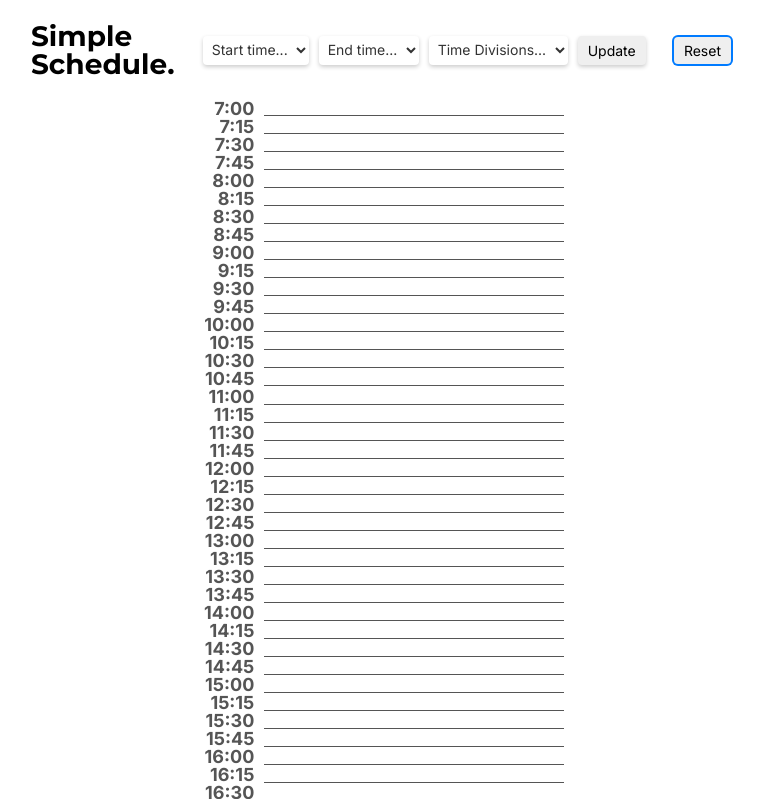
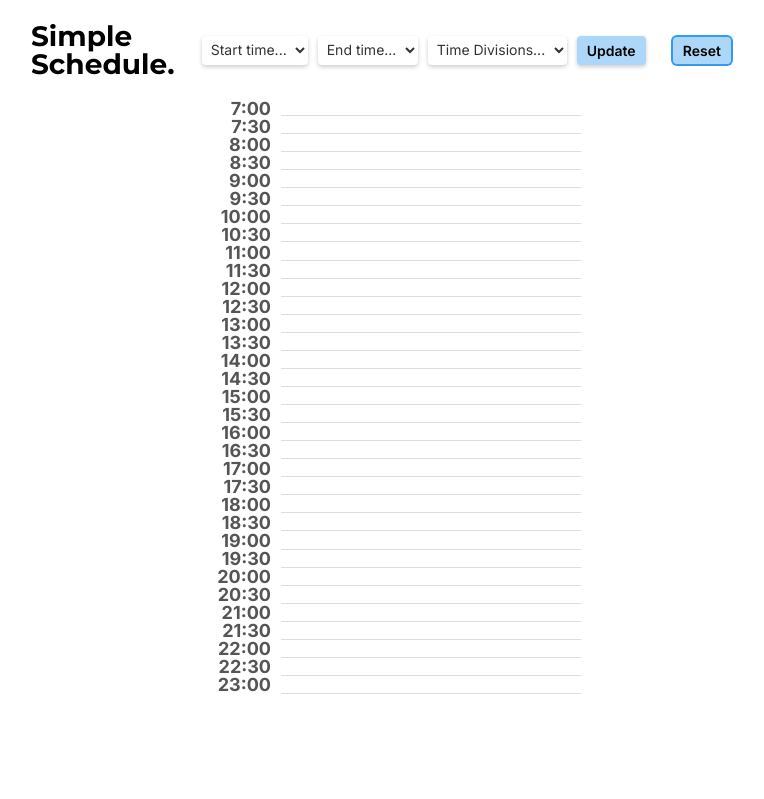
Before and after one commit to loganhartford/simple-schedule, a plain HTML site: page index.html in a window 1280 px wide. Both pictures are taken after a click on the button "Reset". Shown: the top 799 px of the page, without its empty margins (259-1023 px from the left). Drawn offline with Linux system fonts and the light colour scheme.

Commit message:
sunday nigh

```diff
--- a/src/css/style.css
+++ b/src/css/style.css
@@ -3,8 +3,9 @@
 /**************************/
 
 :root {
-  --main-color: #007bff;
+  --main-color: #339af0;
   --main-text-grey: #555;
+  --light-grey: #ddd;
 }
 
 * {
@@ -70,15 +71,22 @@ body {
 .btn {
   font-family: 'Inter', sans-serif;
   font-size: 1.4rem;
+  font-weight: 600;
   border: none;
   border-radius: 4px;
   padding: 0.5rem 1rem;
+  background-color: #add7f9;
   cursor: pointer;
   outline: none;
   box-shadow: 0 2px 4px rgba(0, 0, 0, 0.2);
+  transition: all 0.2s ease-in-out;
 }
 
-.
+.btn:hover {
+  transform: scale(1.05);
+  background-color: var(--main-color);
+  /* box-shadow: 0 2px 4px rgba(0, 0, 0, 0.2); */
+}
 
 /**************************/
 /* SCHEDULE SECTION */
@@ -130,10 +138,18 @@ body {
   font-size: 1.8rem;
   height: 1.6rem;
   border: none;
-  border-bottom: 1px solid var(--main-text-grey);
+  border-bottom: 1px solid var(--light-grey);
+  transition: all 0.2s;
+}
+
+.schedule-input:hover {
+  transform: scale(1.05);
+  border-radius: 4px;
+  box-shadow: 0 2px 4px rgba(0, 0, 0, 0.2);
 }
 
 .schedule-input:focus {
+  transform: scale(1);
   outline: none;
   border-radius: 4px;
   box-shadow: 0 0 0 2px var(--main-color);
--- a/src/js/controller.js
+++ b/src/js/controller.js
@@ -74,7 +74,10 @@ const _updateActivities = function (activeInput) {
     model.state.activities[activeInput.id] = activeInput.value;
     console.log(model.state);
     console.log(model.state.activities[activeInput.id]);
+    activeInput.style.borderBottom = '1px solid var(--main-text-grey)';
+    return;
   }
+  activeInput.style.borderBottom = '1px solid var(--light-grey)';
 };
 
 const init = function () {
@@ -90,10 +93,10 @@ init();
 
 /*
 Next Steps:
-- make the start and endtime update work
-  - don't want it ot clear the form entries that already exist if you change the time window
-- make the time divisions work
 - add some way to group units of time together, wither automatically or manually
   -coule try using shadow instead of underline to show the input elemens
   -when you want to combin elements, but them into a div and give them the same soutline
+-Add dynamic css effects
+  -hover on scheudle el
+  -btn hover/active
 */
--- a/src/js/model.js
+++ b/src/js/model.js
@@ -12,6 +12,9 @@ export const retreiveExistingState = function () {
 };
 
 export const resetState = function () {
+  state.startHour = 7;
+  state.endHour = 23;
+  state.timeDivisions = 30;
   state.activities = {};
   localStorage.setItem('state', JSON.stringify(state));
 };
```
